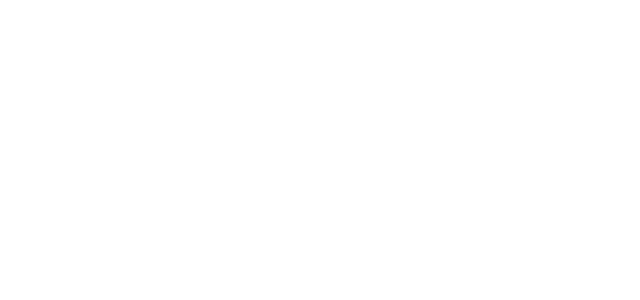
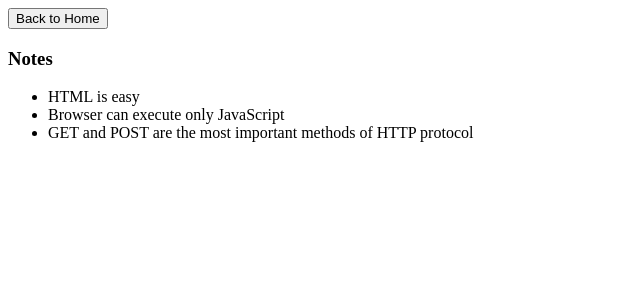
Before and after one commit to ShuttingDownExe/FullStackOpen_Learn, a React (Vite) app: page /part2 in a window 1280 px wide. Before the commit this address had no page. Shown: the top 300 px of the page, without its empty margins (0-640 px from the left). Built offline with nearby package versions, Linux system fonts and the light colour scheme.

Commit message:
Start part 2

```diff
--- a/src/App.jsx
+++ b/src/App.jsx
@@ -1,13 +1,15 @@
 import { BrowserRouter as Router, Routes, Route } from 'react-router-dom';
 import Home from './components/Home.jsx';
 import Part1 from './components/part1/Part1.jsx';
+import Part2 from './components/part2/Part2.jsx'
 
 const App = () => {
   return (
     <Router>
       <Routes>
-        <Route path="/" element={<Home />} />
-        <Route path="/part1" element={<Part1 />} />
+          <Route path="/part1" element={<Part1 />} />
+          <Route path="/part2" element={<Part2/>}/>
+          <Route path="/" element={<Home />} />
       </Routes>
     </Router>
   )
--- a/src/components/Home.jsx
+++ b/src/components/Home.jsx
@@ -3,13 +3,16 @@
 const Home = () => {
     return (
         <div>
-            <h1>Full Stack Open Course</h1>
-            <p>Welcome to the Full Stack Open Course!</p>
             <nav>
                 <Link to="/part1">
                     <button>Part 1</button>
                 </Link>
+                <Link to="/part2">
+                    <button>Part 2</button>
+                </Link>
             </nav>
+            <h1>Full Stack Open Course</h1>
+            <p>Welcome to the Full Stack Open Course!</p>
         </div>
     );
 };
--- /dev/null
+++ b/src/components/part2/CollectionRender.jsx
@@ -0,0 +1,14 @@
+const CollectionRender = ({notes}) => {
+    return(
+        <>
+            <h3>Notes</h3>
+            <ul>
+                <li>{notes[0].content}</li>
+                <li>{notes[1].content}</li>
+                <li>{notes[2].content}</li>
+            </ul>
+        </>
+    )
+}
+
+export default CollectionRender
--- /dev/null
+++ b/src/components/part2/Part2.jsx
@@ -0,0 +1,30 @@
+import {Link} from "react-router-dom";
+import CollectionRender from "./CollectionRender.jsx";
+
+export default function part2(){
+    const notes = [
+        {
+            id: 1,
+            content: 'HTML is easy',
+            important: true}
+        ,
+        {
+            id: 2,
+            content: 'Browser can execute only JavaScript',
+            important: false
+        },
+        {
+            id: 3,
+            content: 'GET and POST are the most important methods of HTTP protocol',
+            important: true
+        }
+    ]
+    return(
+        <>
+            <Link to="/">
+                <button>Back to Home</button>
+            </Link>
+            <CollectionRender notes={notes}></CollectionRender>
+        </>
+    );
+}
```
